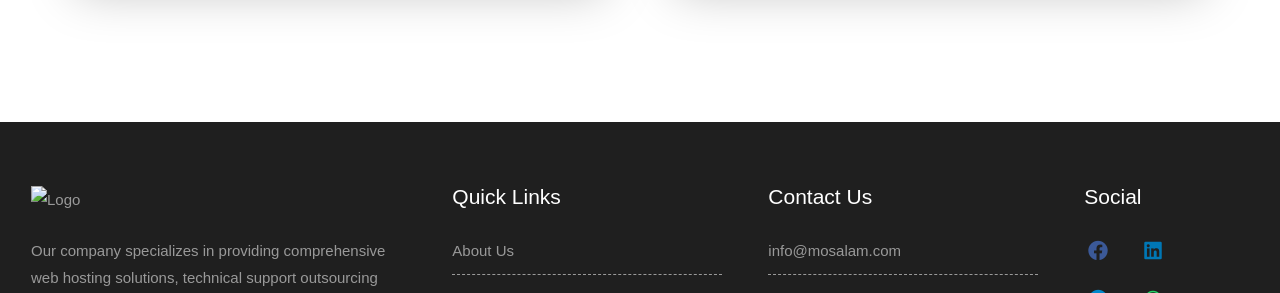
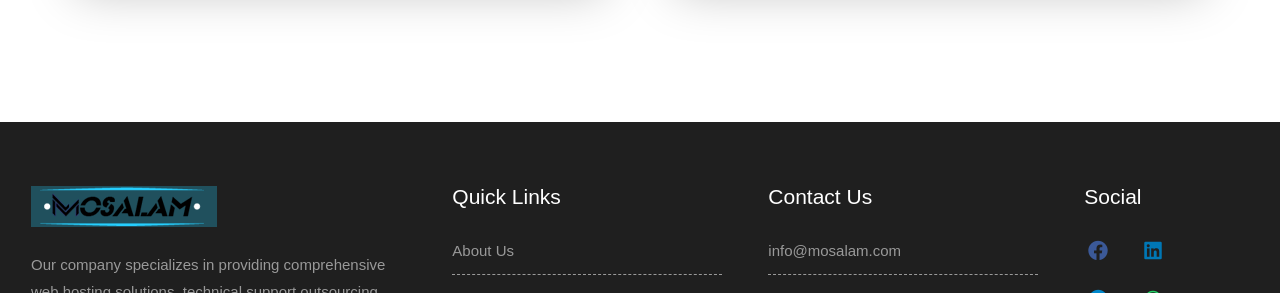
Before and after one commit to mosallamabdulrahman/mosallam-company-design-legacy, a website: page index.html in a window 1280 px wide. Shown: the part 3830-4123 px from the top of the page. Drawn offline with nearby package versions, Linux system fonts and the light colour scheme; the site is published under a folder, as on GitHub Pages, so addresses that start at the root find nothing.

Commit message:
edit path img

```diff
--- a/index.html
+++ b/index.html
@@ -1027,7 +1027,7 @@
           <!-- العمود الأول -->
           <div class="col-span-4 relative min-h-[1px] px-[15px]">
             <div class="relative block mb-6">
-              <img src="/imgs/Logo-3.png" alt="Logo" />
+              <img src="./imgs/Logo-3.png" alt="Logo" />
             </div>
             <p class="mb-2">
               Our company specializes in providing comprehensive web hosting
```
